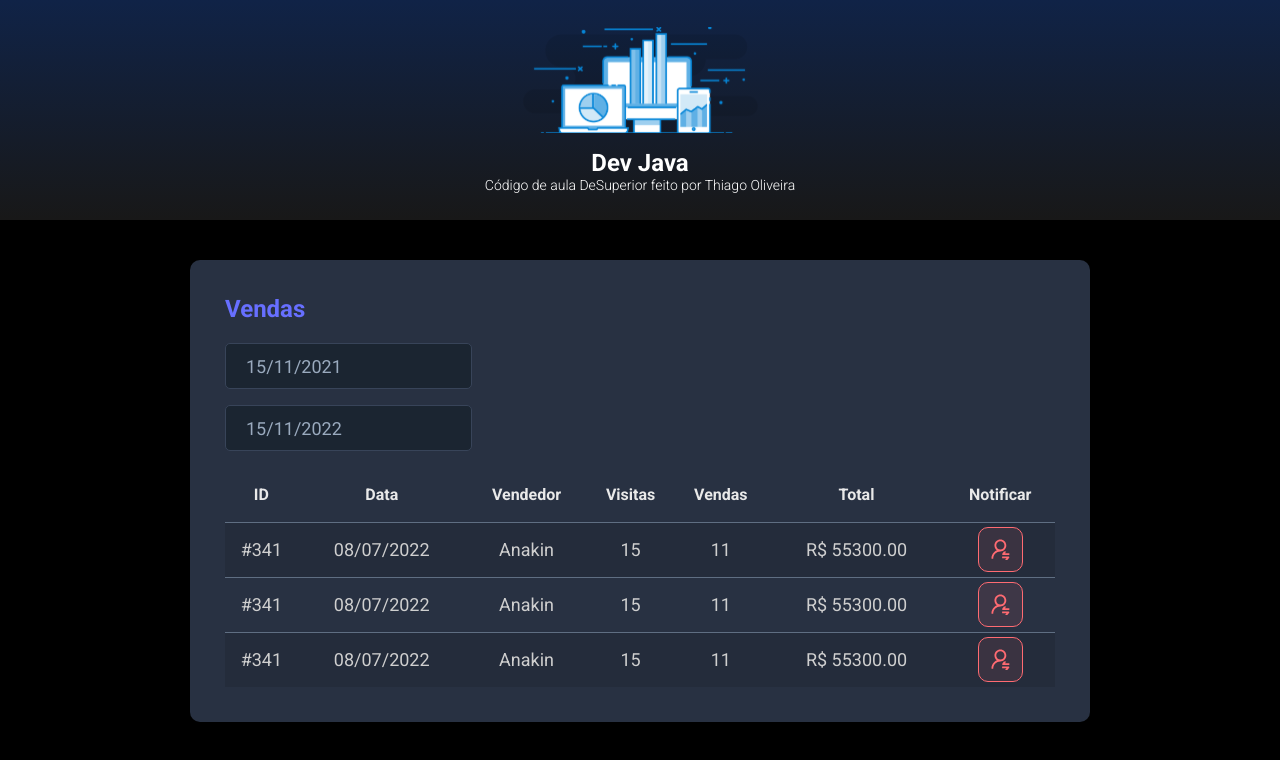
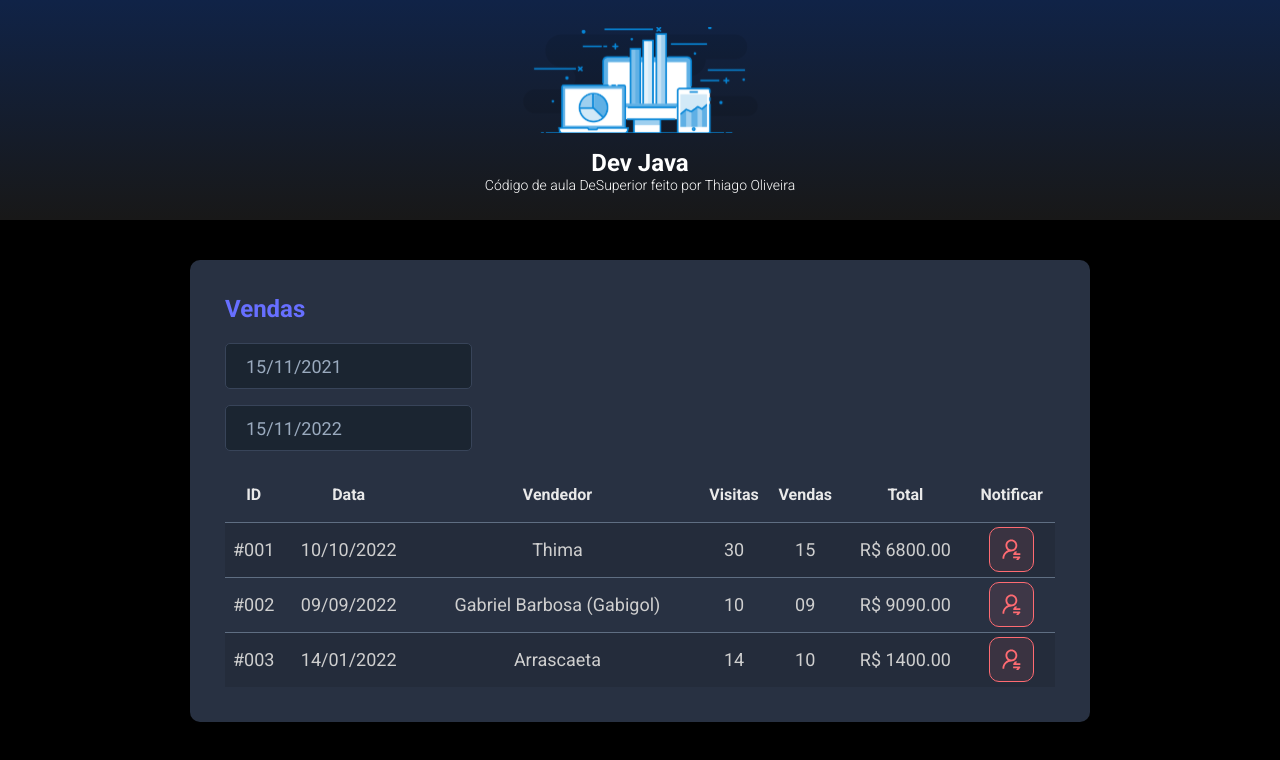
Before and after one commit to Thimachal/Project_Dev_Java, a React (Vite) app in the folder frontend/: page / in a window 1280 px wide. Shown: the top 760 px of the page. Built offline with nearby package versions, Linux system fonts and the light colour scheme.

Commit message:
commit frontend

```diff
--- a/frontend/src/App.tsx
+++ b/frontend/src/App.tsx
@@ -1,5 +1,5 @@
-import Header from "./components/Header"
-import SalesCard from "./components/SalesCard"
+import Header from "./components/Header";
+import SalesCard from "./components/SalesCard";
 
 
 function App() {
@@ -17,4 +17,4 @@ function App() {
   )
 }
 
-export default App
+export default App;
--- a/frontend/src/components/SalesCArd/index.tsx
+++ b/frontend/src/components/SalesCArd/index.tsx
@@ -1,11 +1,11 @@
 import { registerLocale, setDefaultLocale } from "react-datepicker";
 import pt from 'date-fns/locale/pt';
-registerLocale('pt-BR', pt)
+registerLocale('pt-BR', pt);
 
 import DatePicker from "react-datepicker";
 import "react-datepicker/dist/react-datepicker.css";
-import NotificationButton from '../NotificationButton'
-import './style.css'
+import NotificationButton from '../NotificationButton';
+import './style.css';
 import { useState } from "react";
 
 function SalesCard() {
@@ -56,12 +56,12 @@ function SalesCard() {
           </thead>
           <tbody>
             <tr>
-              <td className="show992">#341</td>
-              <td className="show576">08/07/2022</td>
-              <td>Anakin</td>
+              <td className="show992">#001</td>
+              <td className="show576">10/10/2022</td>
+              <td>Thima</td>
+              <td className="show992">30</td>
               <td className="show992">15</td>
-              <td className="show992">11</td>
-              <td>R$ 55300.00</td>
+              <td>R$ 6800.00</td>
               <td>
                 <div className="dsmeta-red-btn-container">
                   <NotificationButton />
@@ -69,12 +69,12 @@ function SalesCard() {
               </td>
             </tr>
             <tr>
-              <td className="show992">#341</td>
-              <td className="show576">08/07/2022</td>
-              <td>Anakin</td>
-              <td className="show992">15</td>
-              <td className="show992">11</td>
-              <td>R$ 55300.00</td>
+              <td className="show992">#002</td>
+              <td className="show576">09/09/2022</td>
+              <td>Gabriel Barbosa (Gabigol)</td>
+              <td className="show992">10</td>
+              <td className="show992">09</td>
+              <td>R$ 9090.00</td>
               <td>
                 <div className="dsmeta-red-btn-container">
                   <NotificationButton />
@@ -82,12 +82,12 @@ function SalesCard() {
               </td>
             </tr>
             <tr>
-              <td className="show992">#341</td>
-              <td className="show576">08/07/2022</td>
-              <td>Anakin</td>
-              <td className="show992">15</td>
-              <td className="show992">11</td>
-              <td>R$ 55300.00</td>
+              <td className="show992">#003</td>
+              <td className="show576">14/01/2022</td>
+              <td>Arrascaeta</td>
+              <td className="show992">14</td>
+              <td className="show992">10</td>
+              <td>R$ 1400.00</td>
               <td>
                 <div className="dsmeta-red-btn-container">
                   <NotificationButton />
@@ -104,4 +104,4 @@ function SalesCard() {
   )
 }
 
-export default SalesCard
+export default SalesCard;
```
Also changed, not shown: frontend/src/components/Header/index.tsx (+3 -4 lines), frontend/src/components/notificationButton/index.tsx (+3 -4 lines), frontend/src/main.tsx (+4 -4 lines), 1 other file (tests, documents, lock files or other folders).
